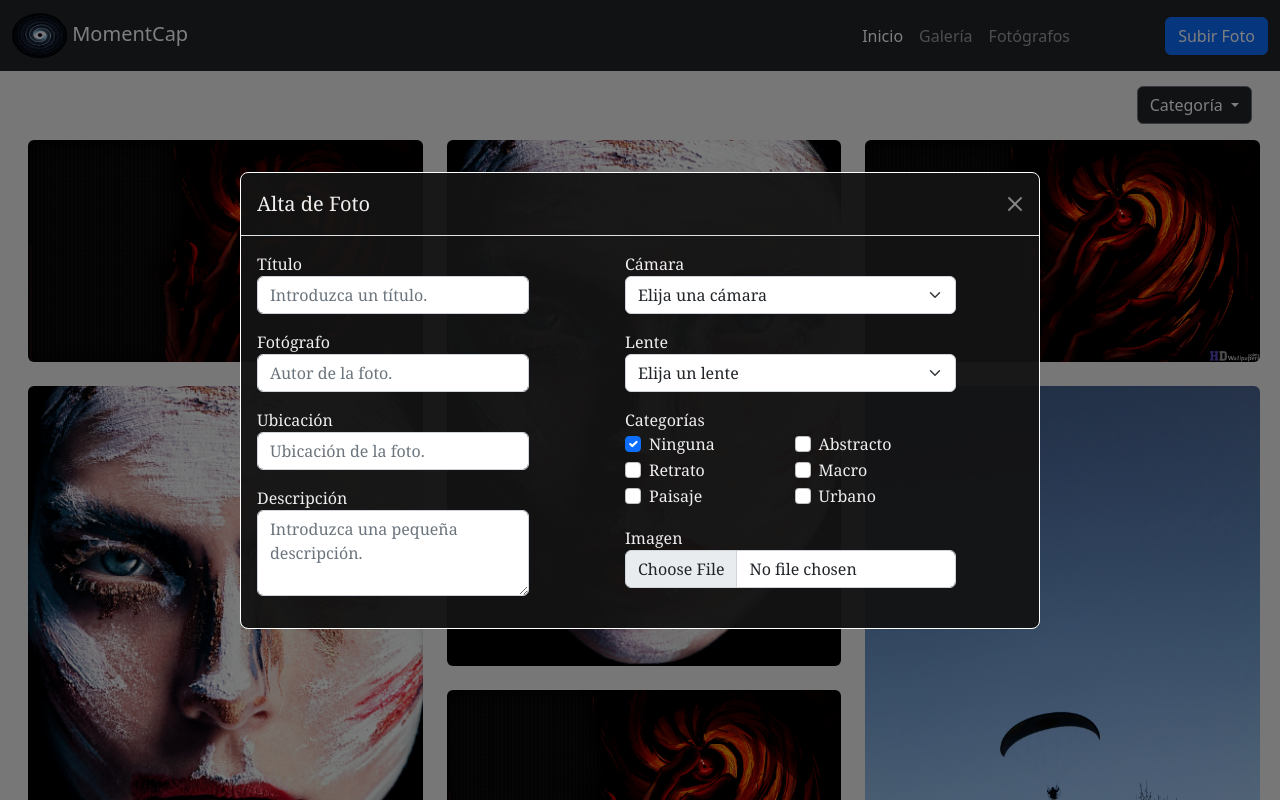
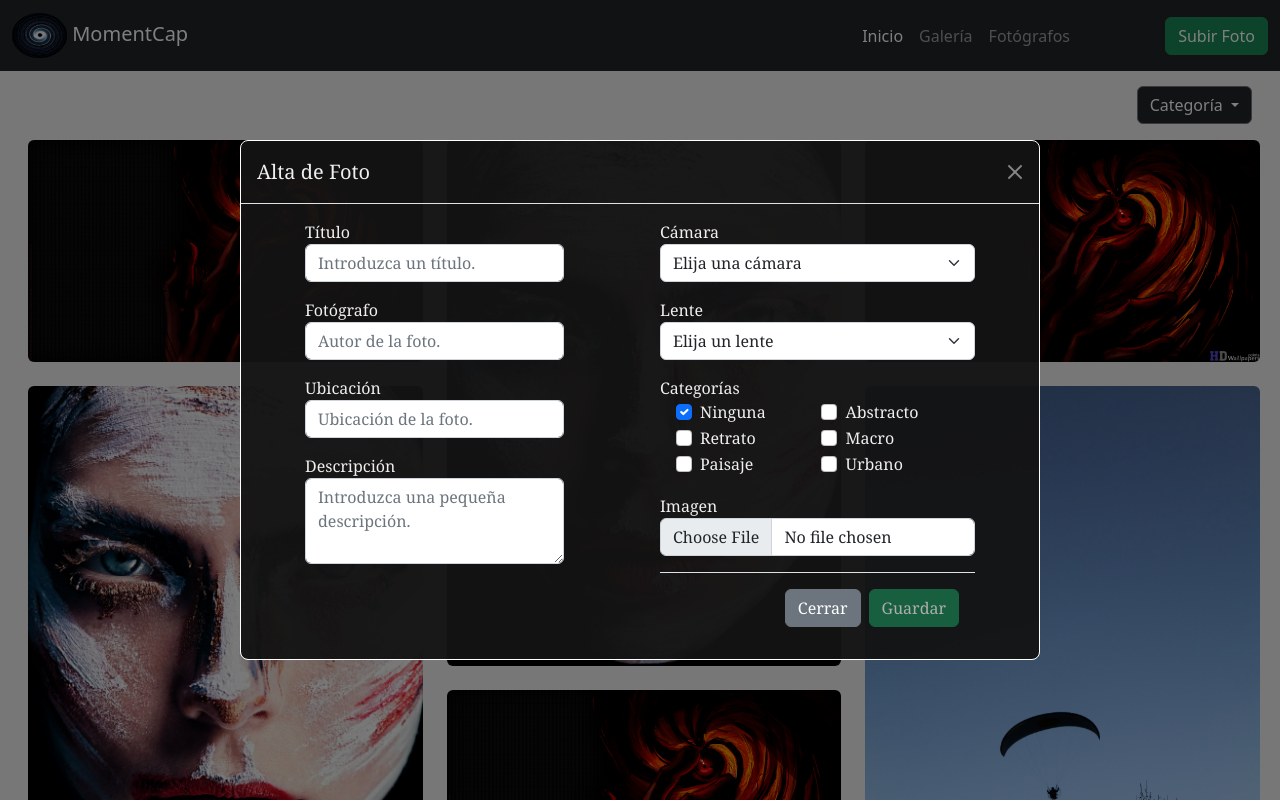
Before and after one commit to Courneyt/Proyecto, a plain HTML site: page galeria.html in a window 1280 px wide. Both pictures are taken after a click on the button "Subir Foto". Shown: the top 800 px of the page. Drawn offline with nearby package versions, Linux system fonts and the light colour scheme.

Commit message:
alta terminada

```diff
--- a/galeria.html
+++ b/galeria.html
@@ -35,14 +35,9 @@
               <a class="nav-link" href="fotografos.html">Fotógrafos</a>
             </li>
           </ul>
-
-          <button type="button" class="btn btn-primary" data-bs-toggle="modal" data-bs-target="#modalAltaFt">
+          <button type="button" class="btn btn-success" data-bs-toggle="modal" data-bs-target="#modalAltaFt">
             Subir Foto
           </button>
-          <!-- <form class="d-flex" role="search">
-            <input class="form-control me-2" type="search" placeholder="Search" aria-label="Search">
-            <button class="btn btn-outline-success" type="submit">Buscar</button>
-          </form> -->
         </div>
       </div>
     </nav>
@@ -57,7 +52,7 @@
         </div>
         <div class="modal-body">
           <div class="d-flex flex-row">
-            <div class="d-flex flex-column me-5">
+            <div class="d-flex flex-column ms-5 me-5">
               <div class="mb-3">
                 <label for="frmNombre" class="form-label">Título</label>
                 <input type="text" class="form-control" id="frmTitulo" placeholder="Introduzca un título." required
@@ -82,7 +77,7 @@
                   placeholder="Introduzca una pequeña descripción."></textarea>
               </div>
             </div>
-            <div class=" d-flex flex-column ms-5">
+            <div class=" d-flex flex-column ms-5 me-5">
               <div class="mb-3">
                 <label for="frmCamera" class="form-label">Cámara</label>
                 <select id="frmCamera" class="form-select" aria-label="Cámara" required>
@@ -108,7 +103,7 @@
               </div>
               <div class="mb-3">
                 <label for="frmCat" class="form-label">Categorías</label>
-                <div class="d-flex flex-row checkCat">
+                <div class="d-flex flex-row checkCat ms-3 me-3">
                   <div class="col me-2">
                     <div id="frmCat" class="form-check">
                       <input class="form-check-input" type="checkbox" value="" id="ninguna" checked>
@@ -156,6 +151,14 @@
                   <label for="frmFile" class="form-label">Imagen</label>
                   <input class="form-control" type="file" id="frmFile">
                 </form>
+              </div>
+              <div class="modal-footer">
+                <button type="button" class="btn btn-secondary" data-bs-dismiss="modal">
+                  Cerrar
+                </button>
+                <button id="btnGuardar" type="button" class="btn btn-success" disabled>
+                  Guardar
+                </button>
               </div>
             </div>
           </div>
```
